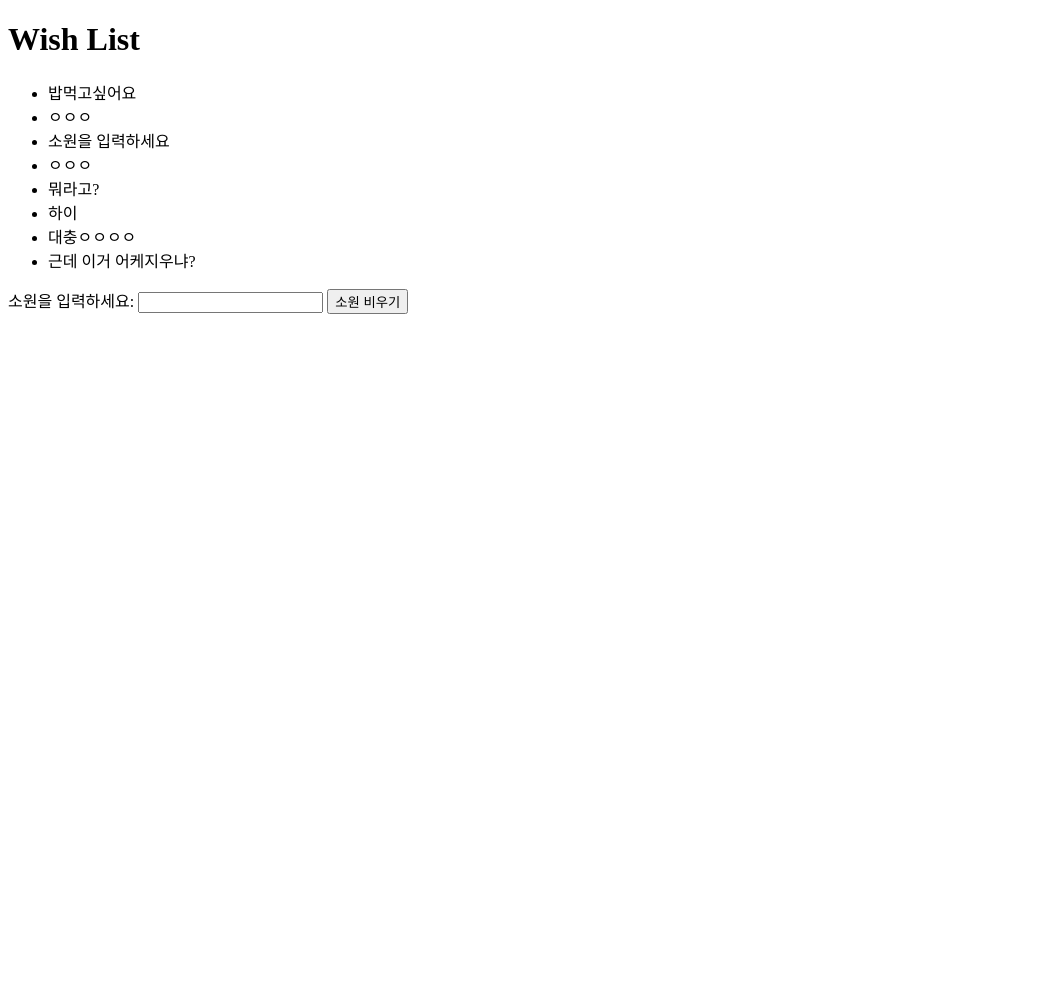
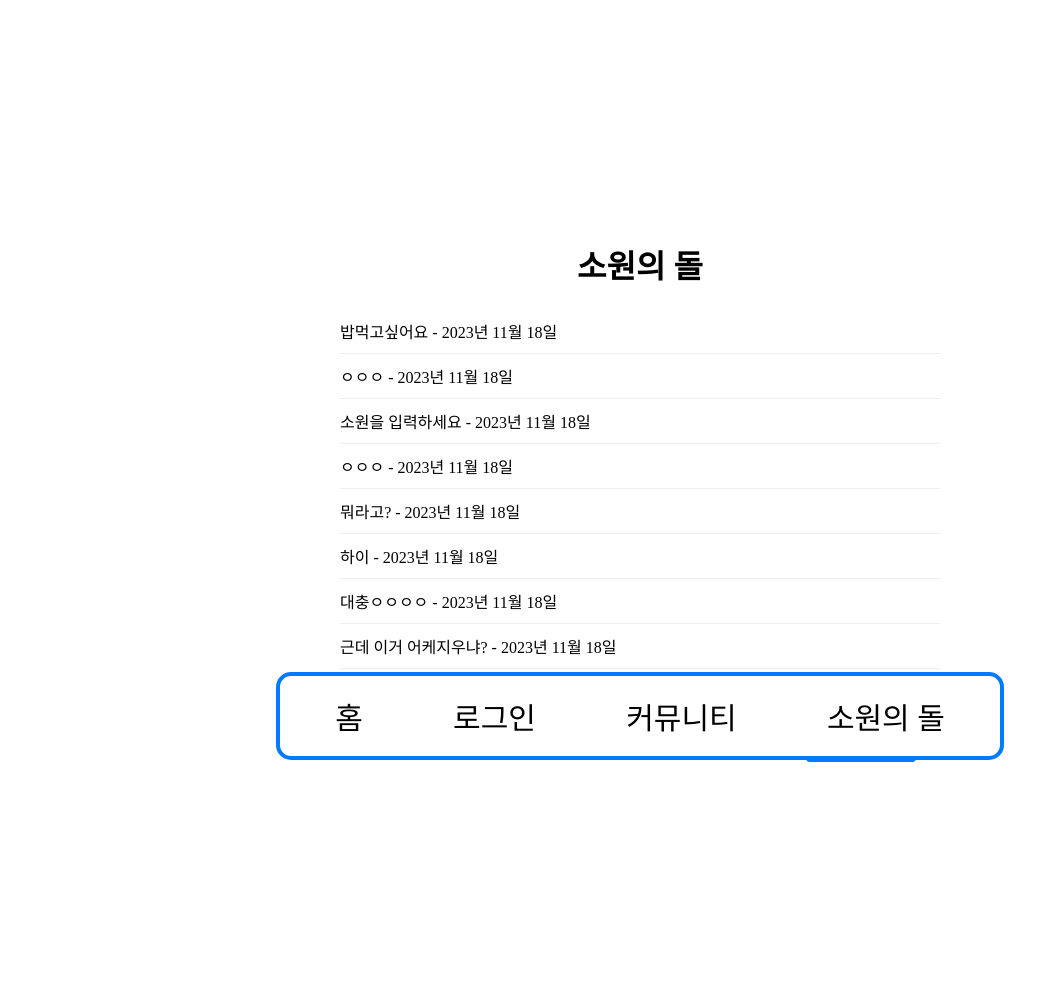
Before and after one commit to kisgnoeskim/igmitt, a Django app: page /wishes/wish-list/ in a window 1280 px wide. Shown: the whole page, without its empty margins (0-1059 px from the left). Before the commit the page ends 314 px from the top, so only its background shows below. Run offline with Django 4.2, Linux system fonts and the light colour scheme; data comes from the database, SQL or seed files in the repository; both versions use the stored data as it was after the commit; some web fonts are replaced.

Commit message:
오 좀 완성도있어짐

```diff
--- a/igmitt/settings.py
+++ b/igmitt/settings.py
@@ -110,7 +110,7 @@
 
 LANGUAGE_CODE = 'en-us'
 
-TIME_ZONE = 'UTC'
+TIME_ZONE = 'Asia/Seoul'
 
 USE_I18N = True
 
--- /dev/null
+++ b/igmitt/static/wish_list.css
@@ -0,0 +1,94 @@
+/* wishes/static/wish_list.css */
+@font-face {
+    font-family: 'Pretendard';
+    src: url('./images/Pretendard-Bold.woff') format('woff');
+    font-weight: 700;
+    font-display: swap;
+  }
+
+body {
+    font-family: Pretendard;
+    margin: 0;
+    padding: 0;
+    background-color: #ffffff;
+}
+
+.wish-container {
+    max-width: 600px;
+    margin: 200px auto;
+    background-color: #fff;
+    padding: 20px;
+    border-radius: 8px;
+}
+
+h1 {
+    color: #000000;
+    text-align: center;
+}
+
+ul {
+    list-style-type: none;
+    padding: 0;
+}
+
+li {
+    border-bottom: 1px solid #eee;
+    padding: 10px 0;
+}
+
+form {
+    margin-top: 20px;
+    text-align: center;
+}
+
+label {
+    display: block;
+    margin-bottom: 10px;
+    color: #555;
+}
+
+input[type="text"] {
+    width: 70%;
+    padding: 8px;
+    border: 1px solid #ccc;
+    border-radius: 4px;
+    margin-bottom: 10px;
+}
+
+button {
+    background-color: #007BFF;
+    color: #fff;
+    padding: 10px 15px;
+    border: none;
+    border-radius: 4px;
+    cursor: pointer;
+}
+
+button:hover {
+    background-color: #0056b3;
+}
+
+.bottom-navbar {
+    position: fixed;
+    bottom: 40px;
+    left: 50%;
+    transform: translateX(-50%);
+    width: 700px;
+    padding: 10px;
+    background: #FFF;
+    border-radius: 15px;
+    border: 4px solid #007BFF;
+    display: flex;
+    justify-content: space-around;
+}
+
+.nav-item {
+    font-family: Pretendard;
+    font-weight: 550;
+    text-align: center;
+    padding: 8px 15px;
+    color: #000000;
+    text-decoration: none;
+    border-radius: 8px;
+    font-size: 30px;
+}
--- a/todolist/templates/todo/task_list.html
+++ b/todolist/templates/todo/task_list.html
@@ -13,7 +13,7 @@
   </head>
   <body>
     <h1 class='logo-text'>이그밋<span>.</span></h1>
-    <h1>할 일(2023.11.14)</h1>
+    <h1>할 일({{ today|date:"Y년 n월 j일" }})</h1>
     <ul>
       {% for task in tasks %}
         <li>
--- a/todolist/templates/wishes/wish_list.html
+++ b/todolist/templates/wishes/wish_list.html
@@ -1,26 +1,48 @@
 <!-- wishes/templates/wishes/wish_list.html -->
+{% block content %}
+{% load static %}
 <!DOCTYPE html>
 <html lang="en">
 <head>
+    <link
+      rel="stylesheet"
+      type="text/css"
+      href="{% static 'wish_list.css' %}"
+    />
     <meta charset="UTF-8">
     <meta http-equiv="X-UA-Compatible" content="IE=edge">
     <meta name="viewport" content="width=device-width, initial-scale=1.0">
-    <title>Wish List</title>
+    <link rel="icon" type="image/png" href="{% static 'wish.png' %}">
+    <title>이그밋 - 소원의 돌</title>
 </head>
 <body>
     <div class="wish-container">
-        <h1>Wish List</h1>
+        <h1>소원의 돌</h1>
         <ul>
             {% for wish in wishes %}
-                <li>{{ wish.content }}</li>
+                <li>{{ wish.content }} - {{ today|date:"Y년 n월 j일" }}</li>
             {% endfor %}
         </ul>
         <form method="post" action="{% url 'wishes:add_wish' %}">
             {% csrf_token %}
             <label for="wish_content">소원을 입력하세요:</label>
             <input type="text" name="wish_content" required>
-            <button type="submit">소원 비우기</button>
+            <button type="submit">소원을 들어줘!</button>
         </form>
+    </div>
+
+    <div class="bottom-navbar">
+        <a href="{% url 'todolist:task_list' %}" class="nav-item">홈</a>
+        {% if user.is_authenticated %}
+        <a class="nav-item" href="{% url 'common:logout' %}">{{ user.username }} (로그아웃)</a>
+        {% else %}
+        <a href="{% url 'common:login' %}" class="nav-item">로그인</a>
+        {% endif %}
+
+        <a href="{% url 'community:question_list' %}" class="nav-item">커뮤니티</a>
+
+        <a href="{% url 'wishes:wish_list' %}" class="nav-item">소원의 돌</a>
     </div>
 </body>
 </html>
+{% endblock %}
--- a/wishes/views.py
+++ b/wishes/views.py
@@ -1,10 +1,13 @@
 from django.shortcuts import render, redirect
 from .models import Wish
 from django.views.decorators.http import require_POST
+from django.utils import timezone
+
 
 def wish_list(request):
     wishes = Wish.objects.all()
-    return render(request, 'wishes/wish_list.html', {'wishes': wishes})
+    today = timezone.now()
+    return render(request, 'wishes/wish_list.html', {'wishes': wishes, 'today': today})
 
 @require_POST
 def add_wish(request):
```
Also changed, not shown: igmitt/static/question_list.css (+27 -0 lines), todolist/templates/community/question_list.html (+14 -0 lines), todolist/views.py (+6 -2 lines), db.sqlite3.
